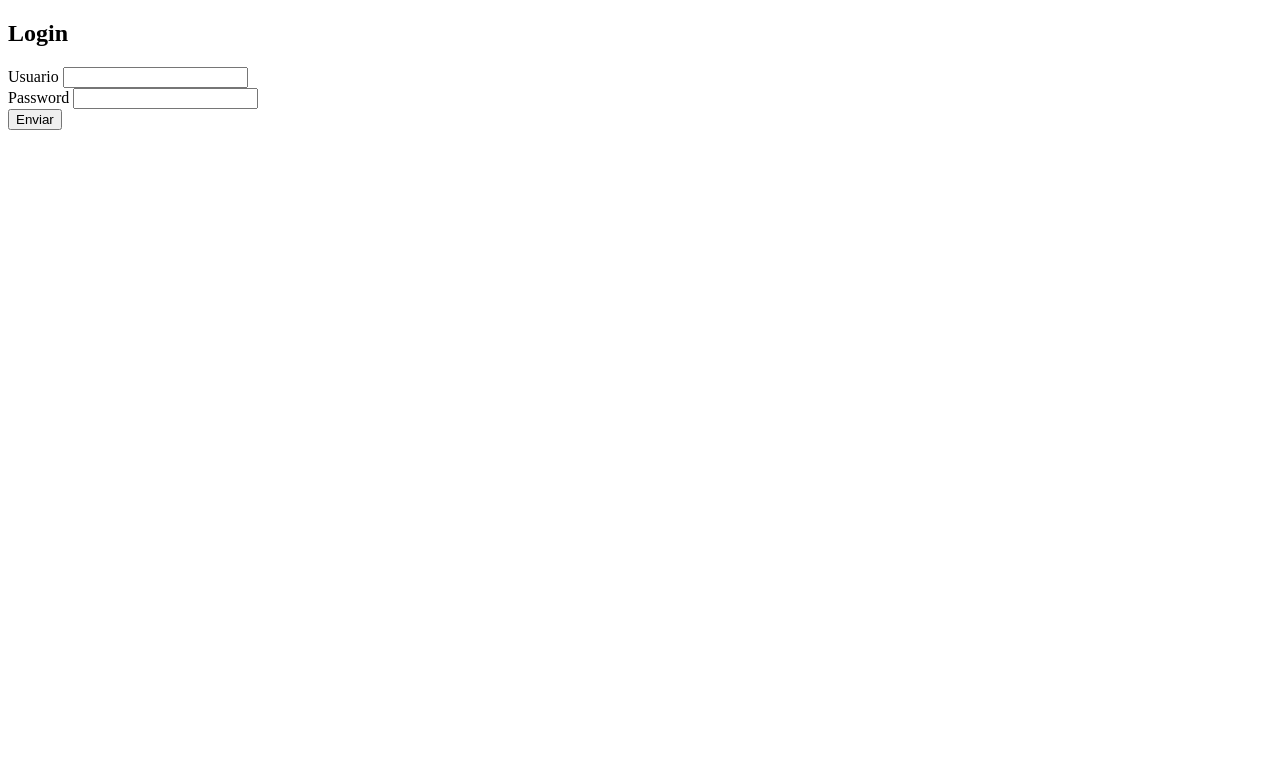
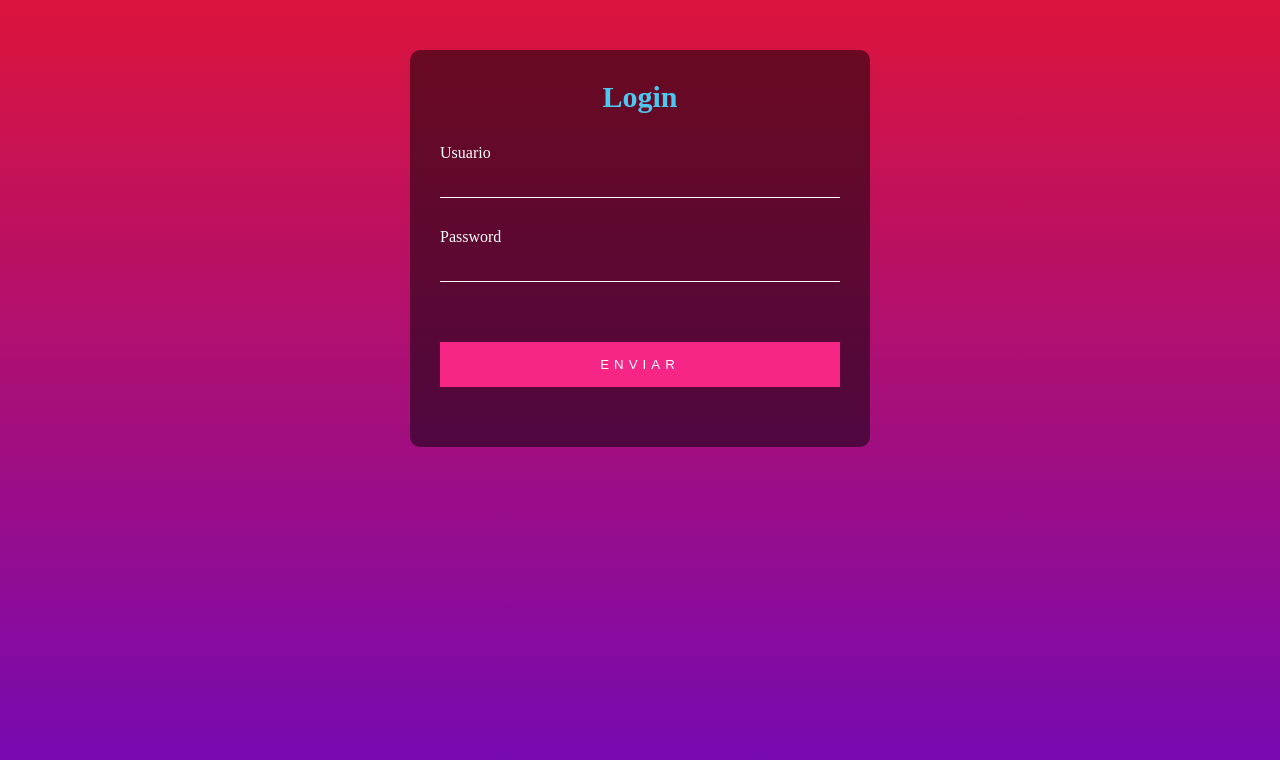
Before and after one commit to NadiaSpi/formulariologin, a plain HTML site: page index.html in a window 1280 px wide. Drawn offline with nearby package versions, Linux system fonts and the light colour scheme; the site is published under a folder, as on GitHub Pages, so addresses that start at the root find nothing.

Commit message:
Create index.html

```diff
--- a/index.html
+++ b/index.html
@@ -8,7 +8,7 @@
     <meta name="viewport" content="width=device-width, initial-scale=1, shrink-to-fit=no">
 
     <title>Formulario Login</title>
-    <link href="/CSS/estilos.css" rel="stylesheet"/>
+    <link href="CSS/estilos.css" rel="stylesheet"/>
 
 
 
```
